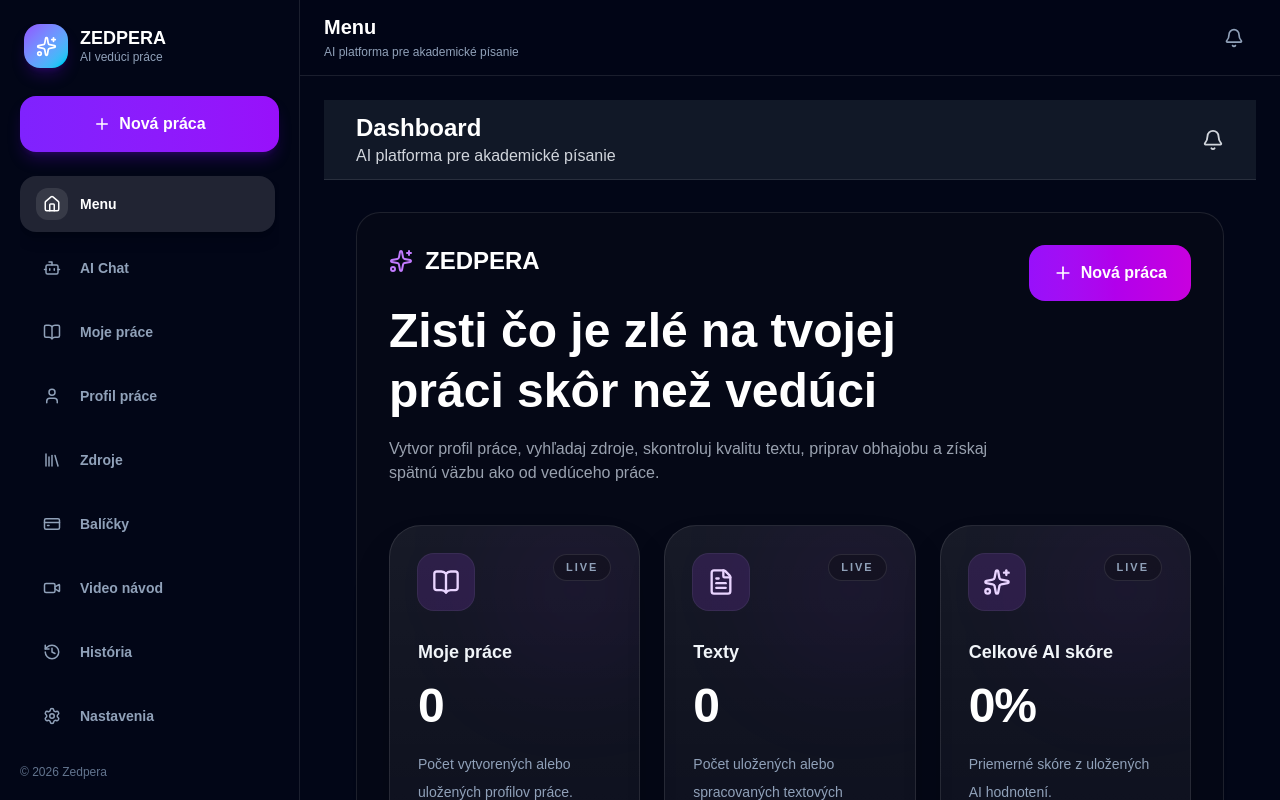
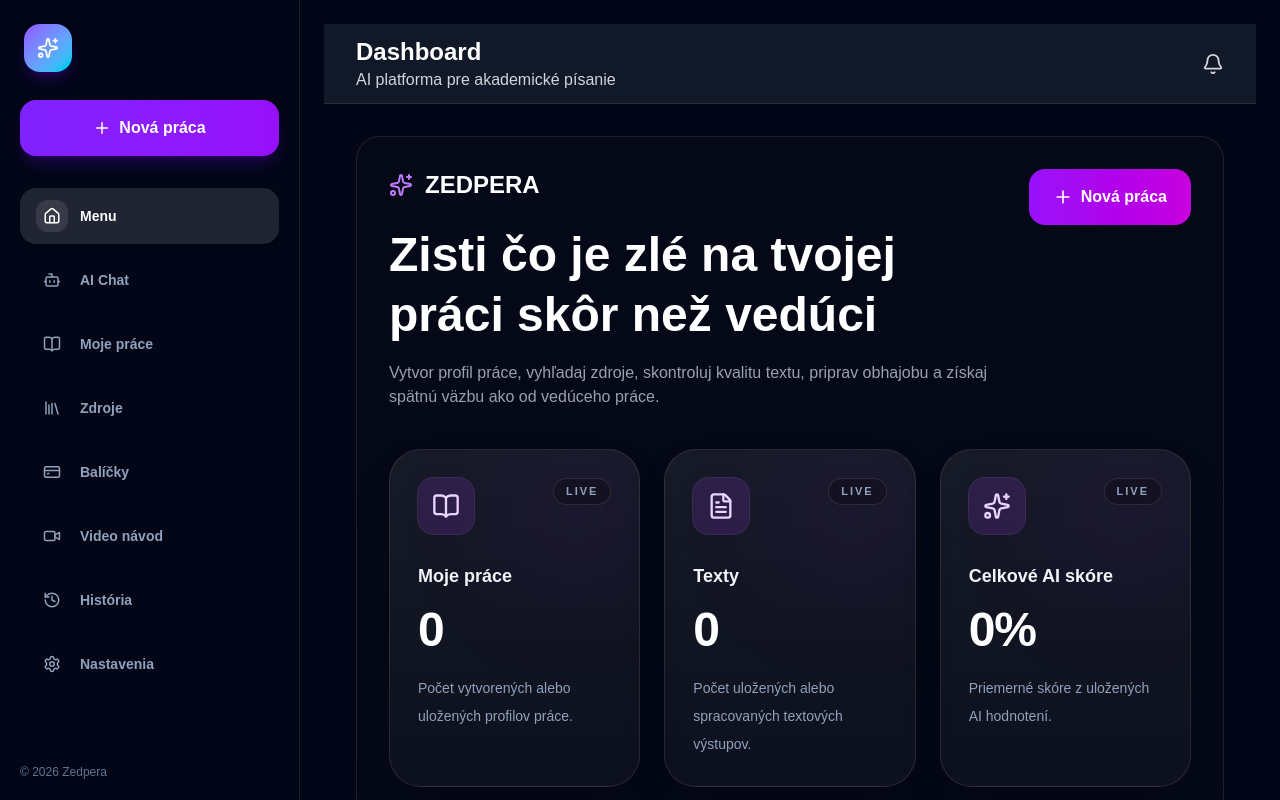
Before and after one commit to Peter8209/moj-ai-projekt, a Next.js app: page /dashboard in a window 1280 px wide. Built offline with nearby package versions, Linux system fonts and the light colour scheme.

Commit message:
Fix DashboardStats props type

```diff
--- a/app/projects/page.tsx
+++ b/app/projects/page.tsx
@@ -5,9 +5,11 @@
   ArrowLeft,
   BookOpen,
   CalendarDays,
+  CheckCircle2,
   FileText,
   Library,
   Search,
+  Sparkles,
   Trash2,
   User,
   X,
@@ -94,11 +96,26 @@
   );
   const [profileFormOpen, setProfileFormOpen] = useState(false);
 
+  const [activeProfileId, setActiveProfileId] = useState<string | null>(null);
   const [search, setSearch] = useState('');
 
   useEffect(() => {
+    loadActiveProfile();
     loadProfiles();
   }, []);
+
+  const loadActiveProfile = () => {
+    try {
+      const activeRaw = localStorage.getItem('active_profile');
+      const active = activeRaw ? JSON.parse(activeRaw) : null;
+
+      if (active?.id) {
+        setActiveProfileId(active.id);
+      }
+    } catch {
+      setActiveProfileId(null);
+    }
+  };
 
   const loadProfiles = async () => {
     try {
@@ -212,6 +229,9 @@
         if (found) {
           localStorage.setItem('active_profile', JSON.stringify(found));
           localStorage.setItem('profile', JSON.stringify(found));
+          setActiveProfileId(found.id);
+        } else {
+          setActiveProfileId(null);
         }
       }
     } catch (error) {
@@ -240,6 +260,13 @@
           }));
 
         setProfiles(normalized);
+
+        const activeRaw = localStorage.getItem('active_profile');
+        const active = activeRaw ? JSON.parse(activeRaw) : null;
+
+        if (active?.id) {
+          setActiveProfileId(active.id);
+        }
       } else {
         setProfiles([]);
       }
@@ -274,11 +301,14 @@
       });
   }, [profiles, search]);
 
+  const selectProfileForGeneration = (profile: SavedProfile) => {
+    localStorage.setItem('active_profile', JSON.stringify(profile));
+    localStorage.setItem('profile', JSON.stringify(profile));
+    setActiveProfileId(profile.id);
+  };
+
   const openProfile = (profile: SavedProfile) => {
     setSelectedProfile(profile);
-
-    localStorage.setItem('active_profile', JSON.stringify(profile));
-    localStorage.setItem('profile', JSON.stringify(profile));
   };
 
   const closeProfile = () => {
@@ -291,6 +321,7 @@
 
     localStorage.setItem('active_profile', JSON.stringify(profile));
     localStorage.setItem('profile', JSON.stringify(profile));
+    setActiveProfileId(profile.id);
   };
 
   const closeEditProfile = () => {
@@ -311,6 +342,7 @@
     setSelectedProfile(updatedProfile);
     setEditingProfile(null);
     setProfileFormOpen(false);
+    setActiveProfileId(updatedProfile.id);
 
     localStorage.setItem('profiles_full', JSON.stringify(nextProfiles));
     localStorage.setItem('profile', JSON.stringify(updatedProfile));
@@ -358,10 +390,12 @@
         if (active?.id === id) {
           localStorage.removeItem('active_profile');
           localStorage.removeItem('profile');
+          setActiveProfileId(null);
         }
       } catch {
         localStorage.removeItem('active_profile');
         localStorage.removeItem('profile');
+        setActiveProfileId(null);
       }
     }
 
@@ -377,23 +411,18 @@
 
   return (
     <main className="min-h-screen bg-[#020617] text-white">
-      <div className="mx-auto max-w-7xl px-4 py-8 md:px-8">
+      <div className="mx-auto max-w-7xl px-4 py-4 md:px-8 md:py-6">
         <div className="mb-8 flex flex-col gap-4 md:flex-row md:items-end md:justify-between">
           <div>
-            <div className="mb-3 inline-flex items-center gap-2 rounded-full border border-violet-400/30 bg-violet-500/10 px-3 py-1 text-sm font-semibold text-violet-200">
-              <BookOpen className="h-4 w-4" />
-              ZEDPERA
-            </div>
-
             <h1 className="text-4xl font-black tracking-tight">Moje práce</h1>
 
             <p className="mt-2 text-slate-400">
-              Tu sa automaticky ukladajú všetky profily prác podľa názvu a
-              dátumu uloženia.
+              Tu sa ukladajú všetky tvoje práce. Vyber jednu prácu, ktorá sa má
+              používať pri generovaní textu v AI chate.
             </p>
           </div>
 
-          <div className="relative w-full md:w-[380px]">
+          <div className="relative w-full md:w-[420px]">
             <Search className="pointer-events-none absolute left-4 top-1/2 h-5 w-5 -translate-y-1/2 text-slate-500" />
 
             <input
@@ -412,17 +441,23 @@
             <h2 className="text-2xl font-black">Zatiaľ nemáš uložené práce</h2>
 
             <p className="mx-auto mt-3 max-w-2xl text-slate-400">
-              Choď do sekcie Profil práce alebo klikni na Nová práca. Po
-              vyplnení a kliknutí na Uložiť profil sa práca automaticky zobrazí
-              v tomto zozname.
+              Klikni na tlačidlo Nová práca v ľavom menu. Po vyplnení a uložení
+              sa práca automaticky zobrazí v tomto zozname.
             </p>
           </div>
         ) : (
           <div className="grid gap-4 md:grid-cols-2 xl:grid-cols-3">
-            {filteredProfiles.map((profile) => (
+            {filteredProfiles.map((profile) => {
+              const isActive = activeProfileId === profile.id;
+
+              return (
                 <article
                   key={profile.id}
-                className="group rounded-3xl border border-white/10 bg-white/[0.045] p-5 transition hover:border-violet-400/50 hover:bg-white/[0.07]"
+                  className={`group rounded-3xl border p-5 transition ${
+                    isActive
+                      ? 'border-emerald-400/50 bg-emerald-500/[0.055]'
+                      : 'border-white/10 bg-white/[0.045] hover:border-violet-400/50 hover:bg-white/[0.07]'
+                  }`}
                 >
                   <button
                     type="button"
@@ -430,12 +465,31 @@
                     className="block w-full text-left"
                   >
                     <div className="mb-4 flex items-start justify-between gap-4">
-                    <div className="flex h-11 w-11 shrink-0 items-center justify-center rounded-2xl bg-violet-500/15 text-violet-200">
+                      <div
+                        className={`flex h-11 w-11 shrink-0 items-center justify-center rounded-2xl ${
+                          isActive
+                            ? 'bg-emerald-500/15 text-emerald-200'
+                            : 'bg-violet-500/15 text-violet-200'
+                        }`}
+                      >
+                        {isActive ? (
+                          <CheckCircle2 className="h-5 w-5" />
+                        ) : (
                           <FileText className="h-5 w-5" />
+                        )}
                       </div>
 
-                    <span className="rounded-full bg-violet-600/20 px-3 py-1 text-xs font-bold text-violet-200">
-                      {profile.schema?.label || formatWorkType(profile.type)}
+                      <span
+                        className={`rounded-full px-3 py-1 text-xs font-bold ${
+                          isActive
+                            ? 'bg-emerald-500/20 text-emerald-200'
+                            : 'bg-violet-600/20 text-violet-200'
+                        }`}
+                      >
+                        {isActive
+                          ? 'Vybratá práca'
+                          : profile.schema?.label ||
+                            formatWorkType(profile.type)}
                       </span>
                     </div>
 
@@ -467,13 +521,27 @@
                     </div>
                   </button>
 
-                <div className="mt-5 flex flex-wrap items-center justify-between gap-3">
+                  <div className="mt-5 flex flex-wrap items-center gap-3">
+                    <button
+                      type="button"
+                      onClick={() => selectProfileForGeneration(profile)}
+                      className={`rounded-xl px-4 py-2 text-sm font-black text-white transition ${
+                        isActive
+                          ? 'bg-emerald-600 hover:bg-emerald-500'
+                          : 'bg-violet-600 hover:bg-violet-500'
+                      }`}
+                    >
+                      {isActive
+                        ? 'Táto práca je vybratá'
+                        : 'Vybrať na generovanie'}
+                    </button>
+
                     <button
                       type="button"
                       onClick={() => openProfile(profile)}
-                    className="rounded-xl bg-violet-600 px-4 py-2 text-sm font-bold text-white transition hover:bg-violet-500"
+                      className="rounded-xl border border-white/10 bg-white/[0.06] px-4 py-2 text-sm font-bold text-white transition hover:bg-white/[0.1]"
                     >
-                    Otvoriť profil
+                      Otvoriť
                     </button>
 
                     <button
@@ -487,14 +555,15 @@
                     <button
                       type="button"
                       onClick={() => deleteProfile(profile.id)}
-                    className="rounded-xl bg-red-500/10 p-2 text-red-300 transition hover:bg-red-500/20 hover:text-red-200"
+                      className="ml-auto rounded-xl bg-red-500/10 p-2 text-red-300 transition hover:bg-red-500/20 hover:text-red-200"
                       aria-label="Odstrániť prácu"
                     >
                       <Trash2 className="h-5 w-5" />
                     </button>
                   </div>
                 </article>
-            ))}
+              );
+            })}
           </div>
         )}
       </div>
@@ -505,7 +574,7 @@
             <div className="flex items-center justify-between border-b border-white/10 px-6 py-5">
               <div>
                 <div className="mb-1 text-xs font-black uppercase tracking-[0.2em] text-violet-300">
-                  ZEDPERA profil práce
+                  Detail práce
                 </div>
 
                 <h2 className="text-2xl font-black text-white">
@@ -513,7 +582,8 @@
                 </h2>
 
                 <p className="mt-1 text-sm text-slate-400">
-                  Detail uloženého profilu práce.
+                  Tu môžeš prácu otvoriť, upraviť alebo vybrať na generovanie
+                  textu.
                 </p>
               </div>
 
@@ -530,9 +600,11 @@
             <div className="max-h-[78vh] overflow-y-auto">
               <ProjectDetail
                 profile={selectedProfile}
+                activeProfileId={activeProfileId}
                 onBack={closeProfile}
                 onDelete={() => deleteProfile(selectedProfile.id)}
                 onEdit={() => openEditProfile(selectedProfile)}
+                onSelect={() => selectProfileForGeneration(selectedProfile)}
               />
             </div>
           </div>
@@ -558,19 +630,25 @@
 
 function ProjectDetail({
   profile,
+  activeProfileId,
   onBack,
   onDelete,
   onEdit,
+  onSelect,
 }: {
   profile: SavedProfile;
+  activeProfileId: string | null;
   onBack: () => void;
   onDelete: () => void;
   onEdit: () => void;
+  onSelect: () => void;
 }) {
   const keywords =
     profile.keywordsList && profile.keywordsList.length > 0
       ? profile.keywordsList
       : profile.keywords || [];
+
+  const isActive = activeProfileId === profile.id;
 
   return (
     <div className="bg-[#020617] text-white">
@@ -588,11 +666,28 @@
           <div className="flex flex-wrap items-center gap-3">
             <button
               type="button"
+              onClick={onSelect}
+              className={`inline-flex items-center gap-2 rounded-2xl px-4 py-3 font-black text-white transition ${
+                isActive
+                  ? 'bg-emerald-600 hover:bg-emerald-500'
+                  : 'bg-violet-600 hover:bg-violet-500'
+              }`}
+            >
+              {isActive ? (
+                <CheckCircle2 className="h-5 w-5" />
+              ) : (
+                <Sparkles className="h-5 w-5" />
+              )}
+              {isActive ? 'Táto práca je vybratá' : 'Vybrať na generovanie'}
+            </button>
+
+            <button
+              type="button"
               onClick={onEdit}
               className="inline-flex items-center gap-2 rounded-2xl border border-violet-400/30 bg-violet-500/10 px-4 py-3 font-bold text-violet-100 transition hover:bg-violet-500/20"
             >
               <FileText className="h-5 w-5" />
-              Upraviť profil
+              Upraviť
             </button>
 
             <button
@@ -601,7 +696,7 @@
               className="inline-flex items-center gap-2 rounded-2xl border border-red-400/20 bg-red-500/10 px-4 py-3 font-bold text-red-200 transition hover:bg-red-500/20"
             >
               <Trash2 className="h-5 w-5" />
-              Odstrániť prácu
+              Odstrániť
             </button>
           </div>
         </div>
@@ -609,9 +704,24 @@
         <section className="rounded-3xl border border-white/10 bg-white/[0.04] p-6 md:p-8">
           <div className="mb-8 flex flex-col gap-5 xl:flex-row xl:items-start xl:justify-between">
             <div>
-              <div className="mb-4 inline-flex items-center gap-2 rounded-full border border-violet-400/30 bg-violet-500/10 px-3 py-1 text-sm font-semibold text-violet-200">
+              <div
+                className={`mb-4 inline-flex items-center gap-2 rounded-full border px-3 py-1 text-sm font-semibold ${
+                  isActive
+                    ? 'border-emerald-400/30 bg-emerald-500/10 text-emerald-200'
+                    : 'border-violet-400/30 bg-violet-500/10 text-violet-200'
+                }`}
+              >
+                {isActive ? (
+                  <>
+                    <CheckCircle2 className="h-4 w-4" />
+                    Práca vybratá na generovanie
+                  </>
+                ) : (
+                  <>
                     <FileText className="h-4 w-4" />
-                Detail profilu práce
+                    Detail práce
+                  </>
+                )}
               </div>
 
               <h1 className="max-w-4xl text-4xl font-black tracking-tight">
--- a/components/AppShell.tsx
+++ b/components/AppShell.tsx
@@ -7,7 +7,6 @@
   Home,
   Bot,
   BookOpen,
-  User,
   Library,
   CreditCard,
   Video,
@@ -15,7 +14,6 @@
   Settings,
   Plus,
   Sparkles,
-  Bell,
   X,
 } from 'lucide-react';
 
@@ -39,25 +37,12 @@
   ['/dashboard', 'Menu', Home],
   ['/chat', 'AI Chat', Bot],
   ['/projects', 'Moje práce', BookOpen],
-  ['/profile', 'Profil práce', User],
   ['/sources', 'Zdroje', Library],
   ['/pricing', 'Balíčky', CreditCard],
   ['/video', 'Video návod', Video],
   ['/history', 'História', History],
   ['/settings', 'Nastavenia', Settings],
 ];
-
-const titleMap: Record<string, string> = {
-  '/dashboard': 'Menu',
-  '/chat': 'AI Chat',
-  '/projects': 'Moje práce',
-  '/profile': 'Profil práce',
-  '/sources': 'Zdroje',
-  '/pricing': 'Balíčky',
-  '/video': 'Video návod',
-  '/history': 'História',
-  '/settings': 'Nastavenia',
-};
 
 // ================= COMPONENT =================
 
@@ -67,8 +52,6 @@
 
   const [openProfile, setOpenProfile] = useState(false);
 
-  const isChatPage = pathname.startsWith('/chat');
-
   const isActive = (path: string) => {
     if (path === '/dashboard') {
       return pathname === '/dashboard' || pathname === '/';
@@ -76,10 +59,6 @@
 
     return pathname.startsWith(path);
   };
-
-  const title =
-    Object.entries(titleMap).find(([key]) => pathname.startsWith(key))?.[1] ||
-    'Zedpera';
 
   const openNewProfile = () => {
     if (typeof window !== 'undefined') {
@@ -98,24 +77,17 @@
     <div className="flex h-dvh w-full overflow-hidden bg-[#020617] text-white">
       {/* ================= SIDEBAR ================= */}
 
-      <aside className="hidden h-dvh w-[300px] shrink-0 flex-col overflow-hidden border-r border-white/10 bg-[#020617] p-5 lg:flex">
-        {/* LOGO */}
+      <aside className="hidden h-dvh w-[300px] shrink-0 flex-col border-r border-white/10 bg-[#020617] p-5 lg:flex">
+        {/* LOGO ONLY */}
 
         <button
           type="button"
           onClick={() => router.push('/dashboard')}
-          className="mb-6 flex items-center gap-3 rounded-2xl p-1 text-left transition hover:bg-white/[0.04]"
+          className="mb-6 flex w-fit items-center rounded-2xl p-1 transition hover:bg-white/[0.04]"
+          aria-label="Zedpera"
         >
-          <div className="flex h-11 w-11 items-center justify-center rounded-2xl bg-gradient-to-br from-violet-500 to-cyan-400 shadow-lg shadow-violet-700/25">
-            <Sparkles className="text-white" size={21} />
-          </div>
-
-          <div>
-            <div className="text-lg font-black leading-tight text-white">
-              ZEDPERA
-            </div>
-
-            <div className="text-xs text-slate-400">AI vedúci práce</div>
+          <div className="flex h-12 w-12 items-center justify-center rounded-2xl bg-gradient-to-br from-violet-500 to-cyan-400 shadow-lg shadow-violet-700/25">
+            <Sparkles className="text-white" size={22} />
           </div>
         </button>
 
@@ -124,7 +96,7 @@
         <button
           type="button"
           onClick={openNewProfile}
-          className="mb-6 flex h-14 items-center justify-center gap-2 rounded-2xl bg-gradient-to-r from-violet-600 to-purple-600 font-black text-white shadow-lg shadow-violet-700/25 transition hover:scale-[1.015] hover:from-violet-500 hover:to-purple-500"
+          className="mb-8 flex h-14 items-center justify-center gap-2 rounded-2xl bg-gradient-to-r from-violet-600 to-purple-600 font-black text-white shadow-lg shadow-violet-700/25 transition hover:scale-[1.015] hover:from-violet-500 hover:to-purple-500"
         >
           <Plus size={18} />
           Nová práca
@@ -132,7 +104,7 @@
 
         {/* NAVIGATION */}
 
-        <nav className="min-h-0 flex-1 space-y-2 overflow-y-auto pr-1">
+        <nav className="flex-1 space-y-2 overflow-hidden pr-0">
           {navItems.map(([path, label, Icon]) => {
             const active = isActive(path);
 
@@ -173,46 +145,19 @@
       {/* ================= CONTENT ================= */}
 
       <div className="flex min-w-0 flex-1 flex-col overflow-hidden">
-        {/* HEADER - skrytý na /chat, aby chat okno nebolo nízko */}
+        {/*
+          Horný header je odstránený.
+          Už sa tu nebude zobrazovať:
+          Menu / Dashboard / Moje práce / Profil práce / Zdroje / Balíčky / História / Nastavenia
+          ani text: AI platforma pre akademické písanie.
+        */}
 
-        {!isChatPage && (
-          <header className="flex h-[76px] shrink-0 items-center justify-between border-b border-white/10 bg-[#020617]/90 px-5 backdrop-blur md:px-6">
-            <div>
-              <h1 className="text-xl font-black leading-tight text-white">
-                {title}
-              </h1>
-
-              <p className="mt-1 text-xs text-slate-400">
-                AI platforma pre akademické písanie
-              </p>
-            </div>
-
-            <div className="flex items-center gap-3">
-              <button
-                type="button"
-                className="rounded-2xl p-3 text-slate-400 transition hover:bg-white/10 hover:text-white"
-                aria-label="Notifikácie"
-              >
-                <Bell size={20} />
-              </button>
-            </div>
-          </header>
-        )}
-
-        {/* PAGE CONTENT */}
-
-        <main
-          className={
-            isChatPage
-              ? 'min-h-0 flex-1 overflow-hidden p-0'
-              : 'min-h-0 flex-1 overflow-y-auto overflow-x-hidden p-4 md:p-6'
-          }
-        >
+        <main className="min-h-0 flex-1 overflow-y-auto overflow-x-hidden p-4 md:p-6">
           {children}
         </main>
       </div>
 
-      {/* ================= MODAL ================= */}
+      {/* ================= MODAL - NOVÁ PRÁCA ================= */}
 
       {openProfile && (
         <div className="fixed inset-0 z-50 overflow-hidden bg-[#020617]">
```
Lines whose indentation alone changed are shown as unchanged.
